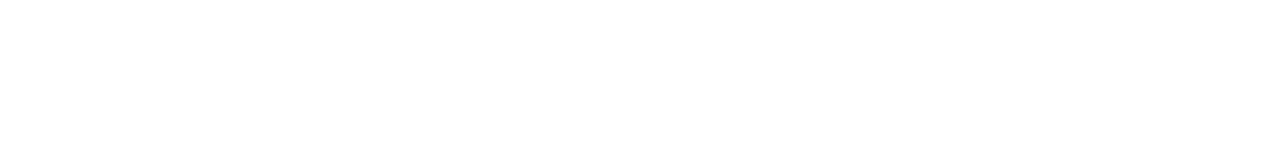
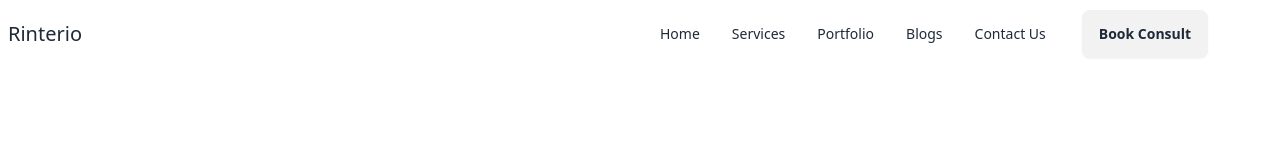
Before and after one commit to mahmud2237/Rinterio-03, a plain HTML site: page index.html in a window 1280 px wide. Drawn offline with nearby package versions, Linux system fonts and the light colour scheme.

Commit message:
navbar added

```diff
--- a/index.html
+++ b/index.html
@@ -1,12 +1,55 @@
 <!DOCTYPE html>
 <html lang="en">
+
 <head>
     <meta charset="UTF-8">
     <meta name="viewport" content="width=device-width, initial-scale=1.0">
     <title>Rinterio</title>
+    <link href="https://cdn.jsdelivr.net/npm/daisyui@4.12.14/dist/full.min.css" rel="stylesheet" type="text/css" />
+    <script src="https://cdn.tailwindcss.com"></script>
+    <script>
+        tailwind.config = {
+            theme: {
+                extend: {
+                    colors: {
+                        clifford: '#da373d',
+                    }
+                }
+            }
+        }
+    </script>
+</head>
 
-</head>
 <body>
+    <header>
+        <nav>
+            <div class="navbar bg-base-100">
+                <div class="navbar-start">
+                    <a href="#" class="text-xl">Rinterio</a>
+                </div>
+                <div class="flex justify-evenly gap-4">
+                    <div class="navbar-center hidden lg:flex">
+                        <ul class="menu menu-horizontal px-1">
+                            <li><a>Home</a></li>
+                            <li><a>Services</a></li>
+                            <li><a>Portfolio</a></li>
+                            <li><a>Blogs</a></li>
+                            <li><a>Contact Us</a></li>
+                        </ul>
+                    </div>
+                    <div class="navbar-end hidden lg:block">
+                        <a class="btn">Book Consult</a>
+                    </div>
+                </div>
+            </div>
+        </nav>
+    </header>
+    <main>
 
+    </main>
+    <footer>
+
+    </footer>
 </body>
+
 </html>
--- /dev/null
+++ b/tailwind.config.js
@@ -0,0 +1,8 @@
+/** @type {import('tailwindcss').Config} */
+module.exports = {
+    content: ["./src/**/*.{html,js}"],
+    theme: {
+      extend: {},
+    },
+    plugins: [],
+  }
```
Also changed, not shown: 2 other files.
